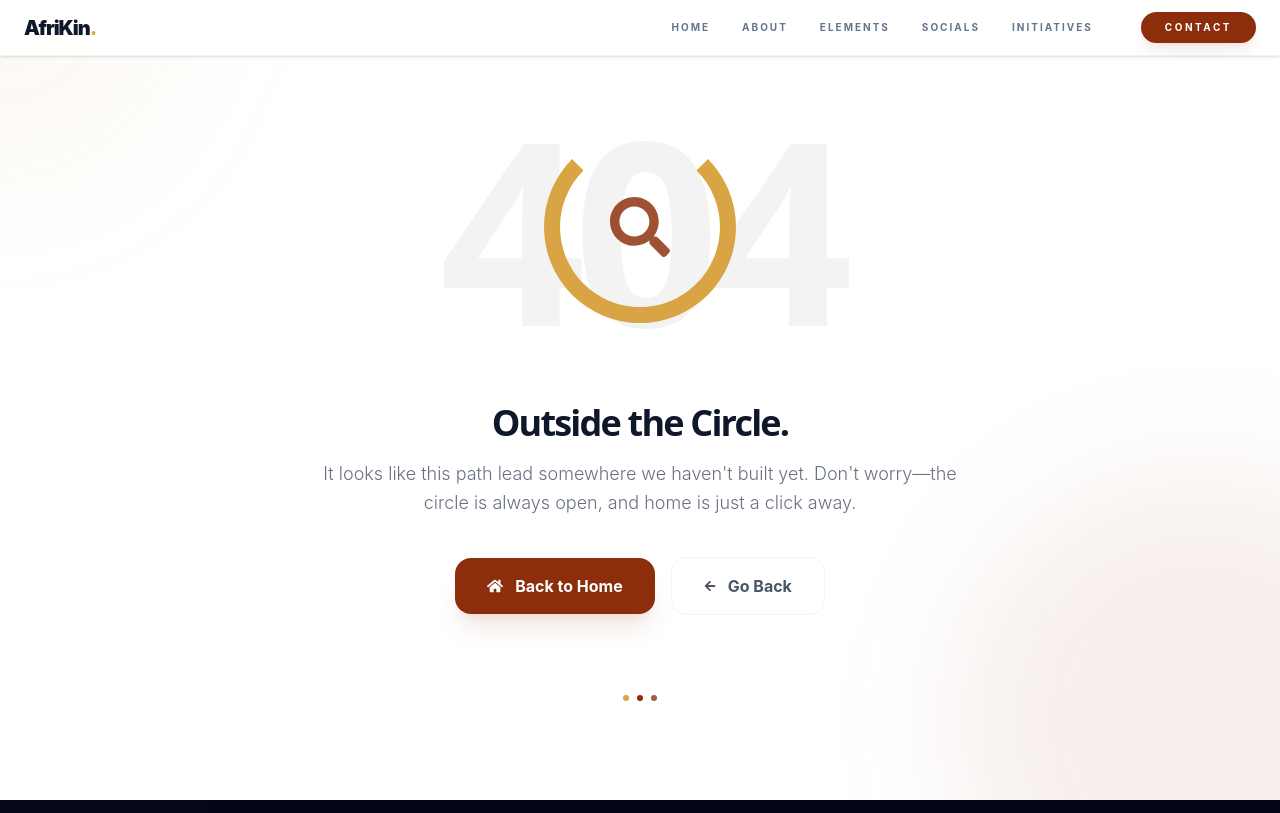
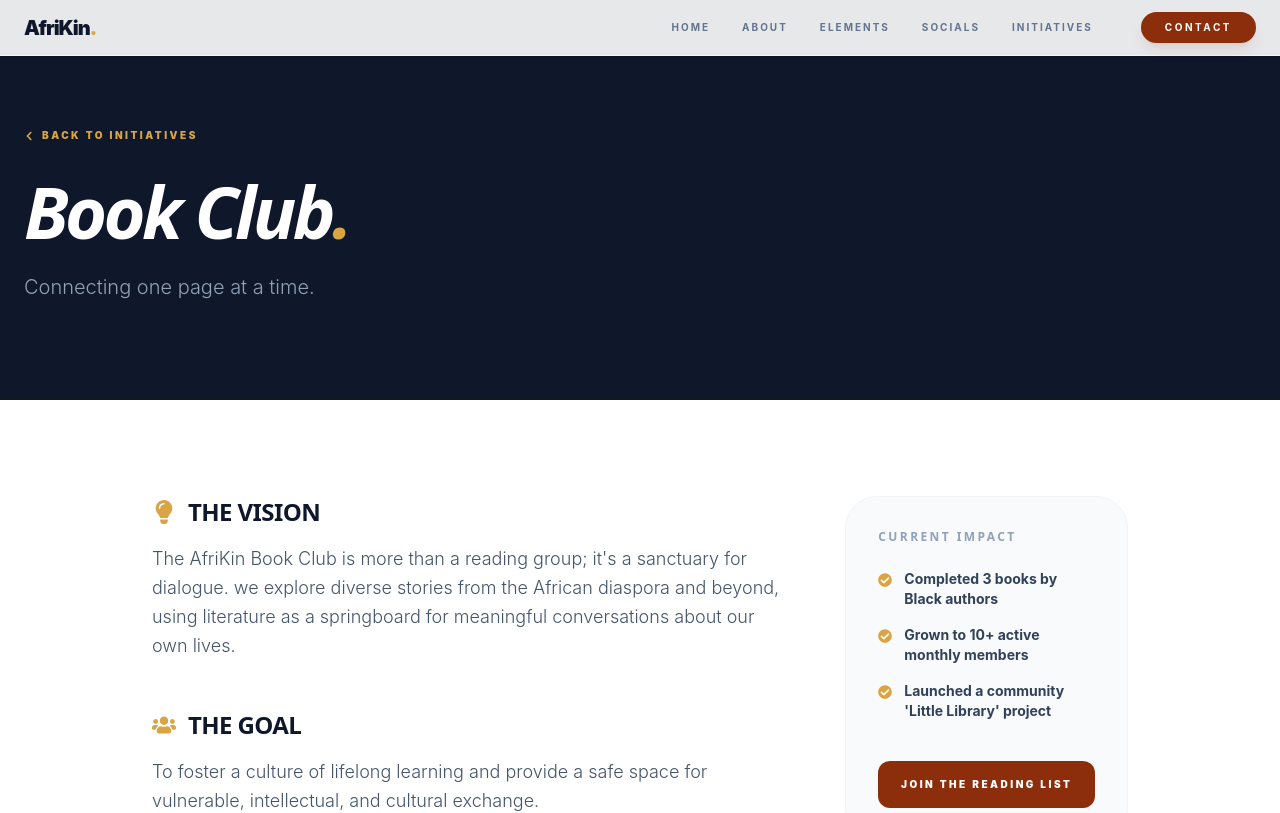
Before and after one commit to Dsikuku/afrikin, a React (Vite) app: page /initiatives/book-club in a window 1280 px wide. Shown: the top 813 px of the page. Built offline with nearby package versions, Linux system fonts and the light colour scheme.

Commit message:
Added Initiative Details page

```diff
--- a/src/App.jsx
+++ b/src/App.jsx
@@ -10,6 +10,7 @@
 import Contact from './pages/Contact';
 import ElementsDetail from './pages/ElementsDetail';
 import NotFound from './pages/NotFound';
+import InitiativeDetail from './pages/InitiativeDetail';
 
 
 function App() {
@@ -24,6 +25,7 @@
           <Route path="/elements" element={<ElementsDetail />} />
           <Route path="/socials" element={<Socials />} />
           <Route path="/initiatives" element={<Initiatives />} />
+          <Route path="/initiatives/:id" element={<InitiativeDetail />} />
           <Route path="/contact" element={<Contact />} />
           <Route path="*" element={<NotFound />} />
         </Routes>
--- /dev/null
+++ b/src/pages/InitiativeDetail.jsx
@@ -0,0 +1,112 @@
+import React from 'react';
+import { useParams, Link } from 'react-router-dom';
+import { FaChevronLeft, FaCheckCircle, FaUsers, FaLightbulb } from 'react-icons/fa';
+
+// This would ideally move to a separate 'data' file later
+const initiativeData = {
+  "resource-hub": {
+    title: "Resource Hub",
+    tagline: "Empowering the next generation of leaders.",
+    description: "Our Resource Hub is a living, breathing directory designed to bridge the gap for newcomers and Black youth in Toronto. We provide vetted links to housing, mental health support, career mentorship, and cultural integration services.",
+    goal: "To reduce the barriers to entry for youth entering the professional workforce and provide a robust safety net for those navigating a new city.",
+    impact: ["Connected 50+ youth to industry mentors", "Vetted 10+ local community services", "Launched monthly career development panels"],
+    cta: "Become a Contributor"
+  },
+  "community-love": {
+    title: "Community Love",
+    tagline: "Small acts, collective impact.",
+    description: "Through clothing drives, food bank support, and mutual aid, we turn compassion into tangible action. We believe that 'care' is a verb that requires consistent movement and community participation.",
+    goal: "To create a self-sustaining mutual aid network within the Black diaspora in the GTA, ensuring no one in our circle goes without essentials.",
+    impact: ["Collected 50+ items for winter clothing drives", "Partnered with 3 local emergency shelters", "Organized 5 community-led clean-up days"],
+    cta: "Donate to the Cause"
+  },
+  "networking-mixer": {
+    title: "Networking Mixer",
+    tagline: "Where creators and leaders collide.",
+    description: "Our mixers are designed to break the ice of traditional networking. We bring together young professionals, digital creators, and community leaders in an environment that prioritizes authentic relationship-building over business card swaps.",
+    goal: "To spark collaborations that lead to new businesses, art projects, and mentorship pairings within our community.",
+    impact: ["Hosted 2 sold-out networking events", "Facilitated 10+ professional partnerships", "Average 80% attendee 'new connection' rate"],
+    cta: "Join the Next Mixer"
+  },
+  "book-club": {
+    title: "Book Club",
+    tagline: "Connecting one page at a time.",
+    description: "The AfriKin Book Club is more than a reading group; it's a sanctuary for dialogue. we explore diverse stories from the African diaspora and beyond, using literature as a springboard for meaningful conversations about our own lives.",
+    goal: "To foster a culture of lifelong learning and provide a safe space for vulnerable, intellectual, and cultural exchange.",
+    impact: ["Completed 3 books by Black authors", "Grown to 10+ active monthly members", "Launched a community 'Little Library' project"],
+    cta: "Join the Reading List"
+  }
+};
+
+const InitiativeDetail = () => {
+  const { id } = useParams();
+  const data = initiativeData[id];
+
+  if (!data) return <div className="py-40 text-center">Initiative not found.</div>;
+
+  return (
+    <div className="bg-white min-h-screen">
+      {/* Header */}
+      <section className="bg-slate-900 pt-32 pb-24 px-6 relative overflow-hidden">
+        <div className="max-w-7xl mx-auto relative z-10">
+          <Link to="/initiatives" className="text-brand-primary flex items-center gap-2 text-[10px] font-black uppercase tracking-widest mb-8 hover:gap-4 transition-all">
+            <FaChevronLeft /> Back to Initiatives
+          </Link>
+          <h1 className="text-5xl md:text-7xl font-black text-white tracking-tighter italic mb-6">
+            {data.title}<span className="text-brand-primary">.</span>
+          </h1>
+          <p className="text-xl text-slate-400 font-light max-w-2xl leading-relaxed">
+            {data.tagline}
+          </p>
+        </div>
+      </section>
+
+      {/* Main Content */}
+      <section className="max-w-5xl mx-auto py-24 px-6">
+        <div className="grid grid-cols-1 md:grid-cols-3 gap-16">
+
+          {/* Detailed Breakdown */}
+          <div className="md:col-span-2 space-y-12">
+            <div>
+              <h2 className="text-2xl font-black text-slate-900 uppercase tracking-tight mb-4 flex items-center gap-3">
+                <FaLightbulb className="text-brand-primary" /> The Vision
+              </h2>
+              <p className="text-lg text-slate-600 leading-relaxed font-light">
+                {data.description}
+              </p>
+            </div>
+
+            <div>
+              <h2 className="text-2xl font-black text-slate-900 uppercase tracking-tight mb-4 flex items-center gap-3">
+                <FaUsers className="text-brand-primary" /> The Goal
+              </h2>
+              <p className="text-lg text-slate-600 leading-relaxed font-light">
+                {data.goal}
+              </p>
+            </div>
+          </div>
+
+          {/* Sidebar: Impact/Stats */}
+          <div className="bg-slate-50 rounded-[2rem] p-8 h-fit border border-slate-100">
+            <h3 className="text-xs font-black uppercase tracking-[0.2em] text-slate-400 mb-6">Current Impact</h3>
+            <ul className="space-y-4">
+              {data.impact.map((stat, i) => (
+                <li key={i} className="flex items-start gap-3 text-sm font-bold text-slate-700">
+                  <FaCheckCircle className="text-brand-primary mt-1 flex-shrink-0" />
+                  {stat}
+                </li>
+              ))}
+            </ul>
+            <Link to="/contact">
+                <button className="w-full mt-10 bg-brand-dark text-white py-4 rounded-xl text-[10px] font-black uppercase tracking-widest hover:bg-brand-primary transition-colors">
+                {data.cta}
+                </button>
+            </Link>
+          </div>
+        </div>
+      </section>
+    </div>
+  );
+};
+
+export default InitiativeDetail;
--- a/src/pages/Initiatives.jsx
+++ b/src/pages/Initiatives.jsx
@@ -34,18 +34,20 @@
 ];
 
 const Initiatives = () => {
+  // Helper to create URL-friendly slugs
+  const createSlug = (text) => text.toLowerCase().replace(/\s+/g, '-');
+
   return (
     <div className="bg-white min-h-screen">
 
-      {/* 1. HEADER SECTION - Aligned with the new Design System */}
+      {/* 1. HEADER SECTION */}
       <section className="bg-slate-900 pt-32 pb-24 px-6 text-center text-white relative overflow-hidden">
-        {/* Signature Brand Glows */}
         <div className="absolute top-0 right-0 w-96 h-96 bg-brand-primary/10 rounded-full blur-[120px] -mr-48 -mt-48"></div>
         <div className="absolute bottom-0 left-0 w-64 h-64 bg-brand-light/5 rounded-full blur-[100px] -ml-32 -mb-32"></div>
 
         <div className="relative z-10 max-w-4xl mx-auto">
           <span className="text-brand-primary uppercase tracking-[0.3em] text-[10px] font-bold mb-4 block">Our Impact</span>
-          <h1 className="text-5xl md:text-7xl font-black mb-6 tracking-tighter">
+          <h1 className="text-5xl md:text-7xl font-black mb-6 tracking-tighter italic">
             Initiatives<span className="text-brand-primary">.</span>
           </h1>
           <p className="text-lg text-gray-400 max-w-2xl mx-auto font-light leading-relaxed">
@@ -82,8 +84,12 @@
                   {project.status}
                 </span>
 
-                <Link to="/contact" className="flex items-center gap-2 text-brand-dark font-black text-[10px] uppercase tracking-widest hover:gap-4 transition-all group/btn">
-                  Get Involved
+                {/* Updated Link to use dynamic routing */}
+                <Link
+                  to={`/initiatives/${createSlug(project.title)}`}
+                  className="flex items-center gap-2 text-brand-dark font-black text-[10px] uppercase tracking-widest hover:gap-4 transition-all group/btn"
+                >
+                  Learn More
                   <FaArrowRight className="text-brand-primary transition-transform group-hover/btn:scale-125" />
                 </Link>
               </div>
@@ -92,10 +98,9 @@
         </div>
       </section>
 
-      {/* 3. SUGGESTION CTA - Refined Layout */}
+      {/* 3. SUGGESTION CTA */}
       <section className="max-w-6xl mx-auto mb-32 px-6">
         <div className="bg-slate-950 rounded-[3rem] p-12 md:p-20 text-center relative overflow-hidden shadow-2xl shadow-slate-900/20">
-          {/* Internal Glow for CTA */}
           <div className="absolute top-0 left-1/2 -translate-x-1/2 w-full h-full bg-brand-primary/5 blur-[100px] pointer-events-none"></div>
 
           <div className="relative z-10">
```
